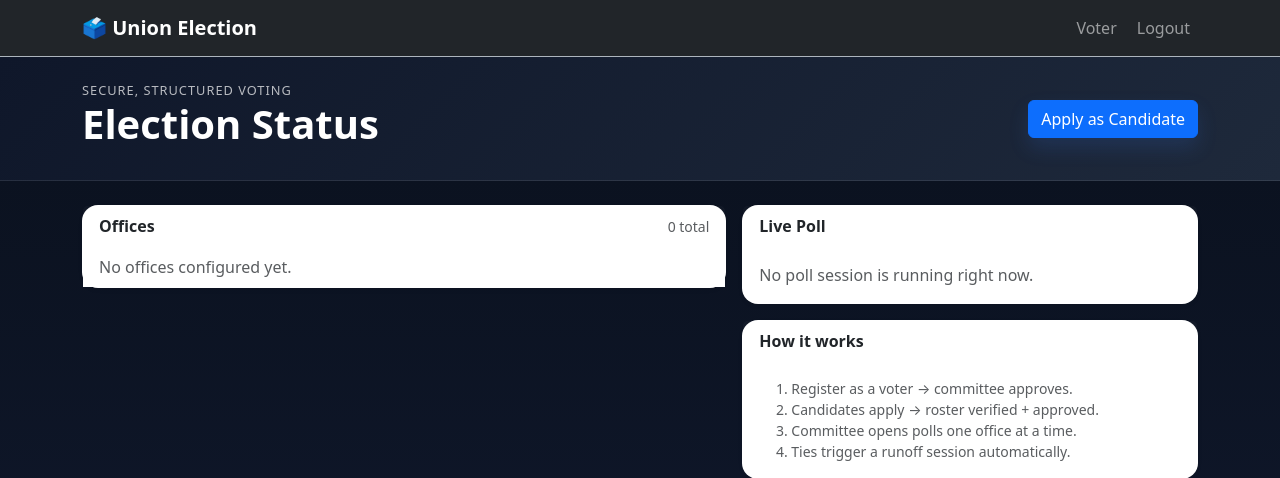
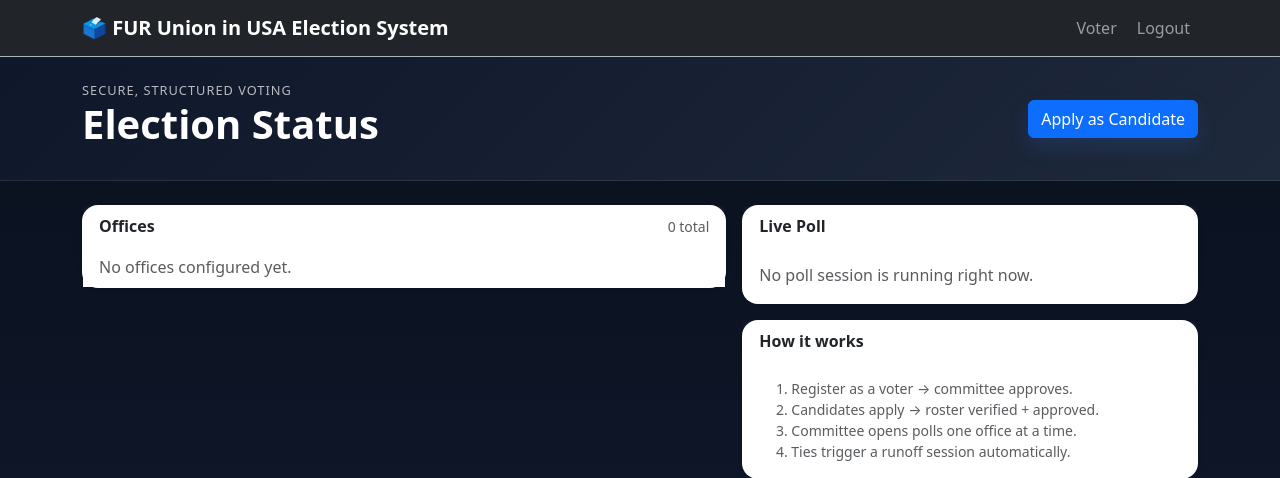
Before and after one commit to momado350/Fur_voying_system, a Flask app: page / in a window 1280 px wide. Shown: the top 478 px of the page. Run offline with Flask 3, Linux system fonts and the light colour scheme; the visitor is signed in with stand-in values (Sample User, id 1); data that the repository does not hold is empty.

Commit message:
Update base.html

```diff
--- a/templates/base.html
+++ b/templates/base.html
@@ -14,7 +14,7 @@
 
 <nav class="navbar navbar-expand-lg navbar-dark bg-dark border-bottom border-dark-subtle">
   <div class="container">
-    <a class="navbar-brand fw-bold" href="{{ url_for('public.index') }}">🗳️ Union Election</a>
+    <a class="navbar-brand fw-bold" href="{{ url_for('public.index') }}">🗳️ FUR Union in USA Election System</a>
 
     <button class="navbar-toggler" type="button" data-bs-toggle="collapse" data-bs-target="#nav">
       <span class="navbar-toggler-icon"></span>
```
